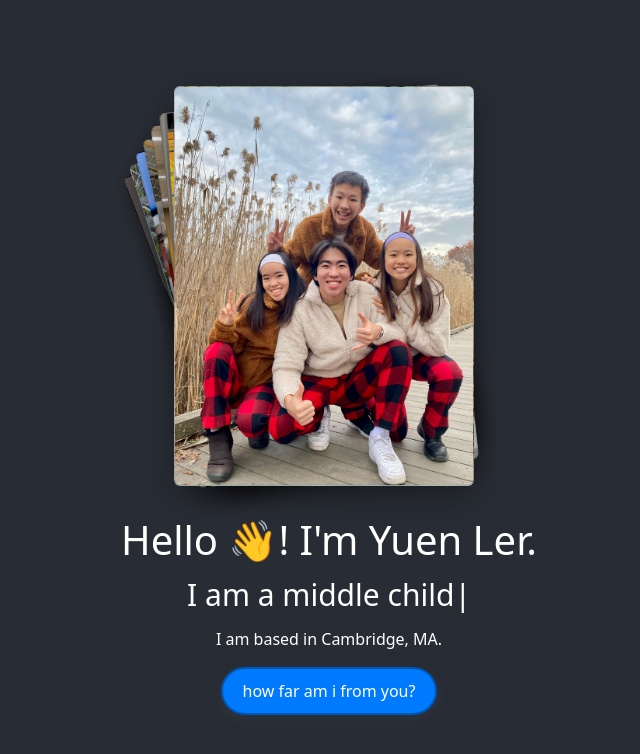
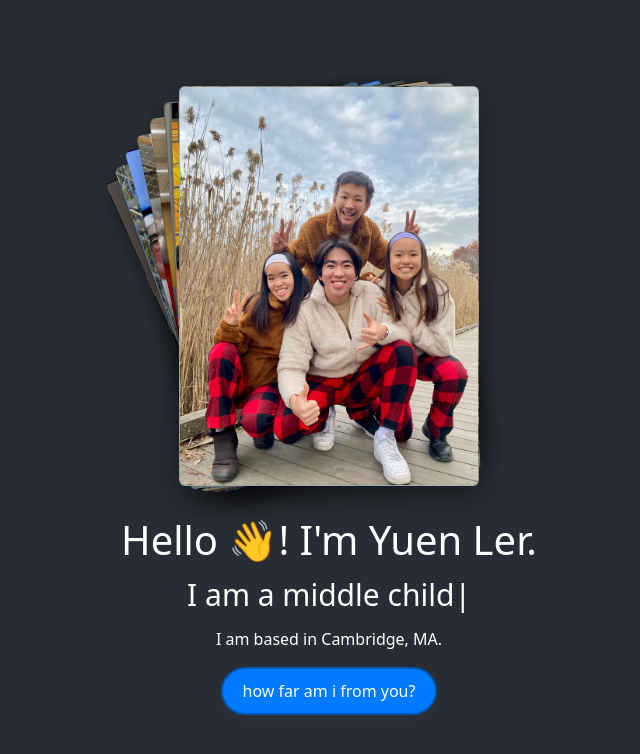
Before and after one commit to yuenler/yuenler.github.io, a React (Create React App) app: page / in a window 1280 px wide. Shown: the top 754 px of the page, without its empty margins (311-951 px from the left). Built offline with nearby package versions, Linux system fonts and the light colour scheme.

Commit message:
dragging works now

```diff
--- a/src/App.js
+++ b/src/App.js
@@ -65,22 +65,31 @@ function App() {
   const [cards, setCards] = useState(phrases);
 
   const [springs, api] = useSprings(cards.length, index => ({
-    x: -5 * (cards.length - index), // Top card is centered, others are slightly offset
+    x: -7 * (cards.length - index - 1), // Top card is centered, others are slightly offset
     y: 0,
-    scale: index === cards.length - 1 ? 1 : 0.97 ** (cards.length - index), // Top card is full size, others are slightly smaller
-    rot: index === cards.length - 1 ? 0 : -3 * (cards.length - index), // Top card has no rotation, others are slightly tilted
+    scale: index === cards.length - 1 ? 1 : 0.97 ** (cards.length - index - 1), // Top card is full size, others are slightly smaller
+    rot: index === cards.length - 1 ? 0 : -4 * (cards.length - index - 1), // Top card has no rotation, others are slightly tilted
     from: { x: 0, rot: 0, scale: 1, y: -100 }
   }));
 
   const bind = useGesture({
     onDrag: ({ args: [index], down, movement: [mx] }) => {
       api.start(i => {
+        const isTouchScreen = window.matchMedia('(hover: none)').matches;
+
         if (index !== i) {
-          return { rot: -2 * (cards.length - i), scale: 0.97 ** (cards.length - i) };
+          if (!isTouchScreen && Math.abs(mx) >= 250) {
+            return {
+              rot: -4 * (cards.length - i - 2),
+              scale: 0.97 ** (cards.length - i - 2),
+              x: -7 * (cards.length - i - 2),
+            };
+          }
+          return {};
         }
         const x = down ? mx : 0;
         const rot = mx / 100 + (down ? mx / 10 : 0);
-        const scale = down ? 1.1 : 1;
+        const scale = down ? 0.997 ** Math.abs(mx) : 1;
         return { x, rot, scale, immediate: down };
       });
     },
@@ -88,7 +97,7 @@ function App() {
       const isTouchScreen = window.matchMedia('(hover: none)').matches;
 
       // Bypass the check if the device is a touchscreen
-      if (!isTouchScreen && Math.abs(mx) < 100) {
+      if (!isTouchScreen && Math.abs(mx) < 250) {
         return;
       }
       // Animate the card moving downwards
@@ -112,7 +121,12 @@ function App() {
             return { y: 0, immediate: true }; // Reset the position for the swiped card
           }
           // Reset the position and style of other cards
-          return { y: 0, rot: -3 * (cards.length - i), scale: 0.97 ** (cards.length - i) };
+          return {
+            y: 0, rot: -4 * (cards.length - i - 1),
+            scale: 0.97 ** (cards.length - i - 1),
+            x: -7 * (cards.length - i - 1),
+
+          };
         });
       }, 300); // Timeout duration should match your animation duration
     }
```
